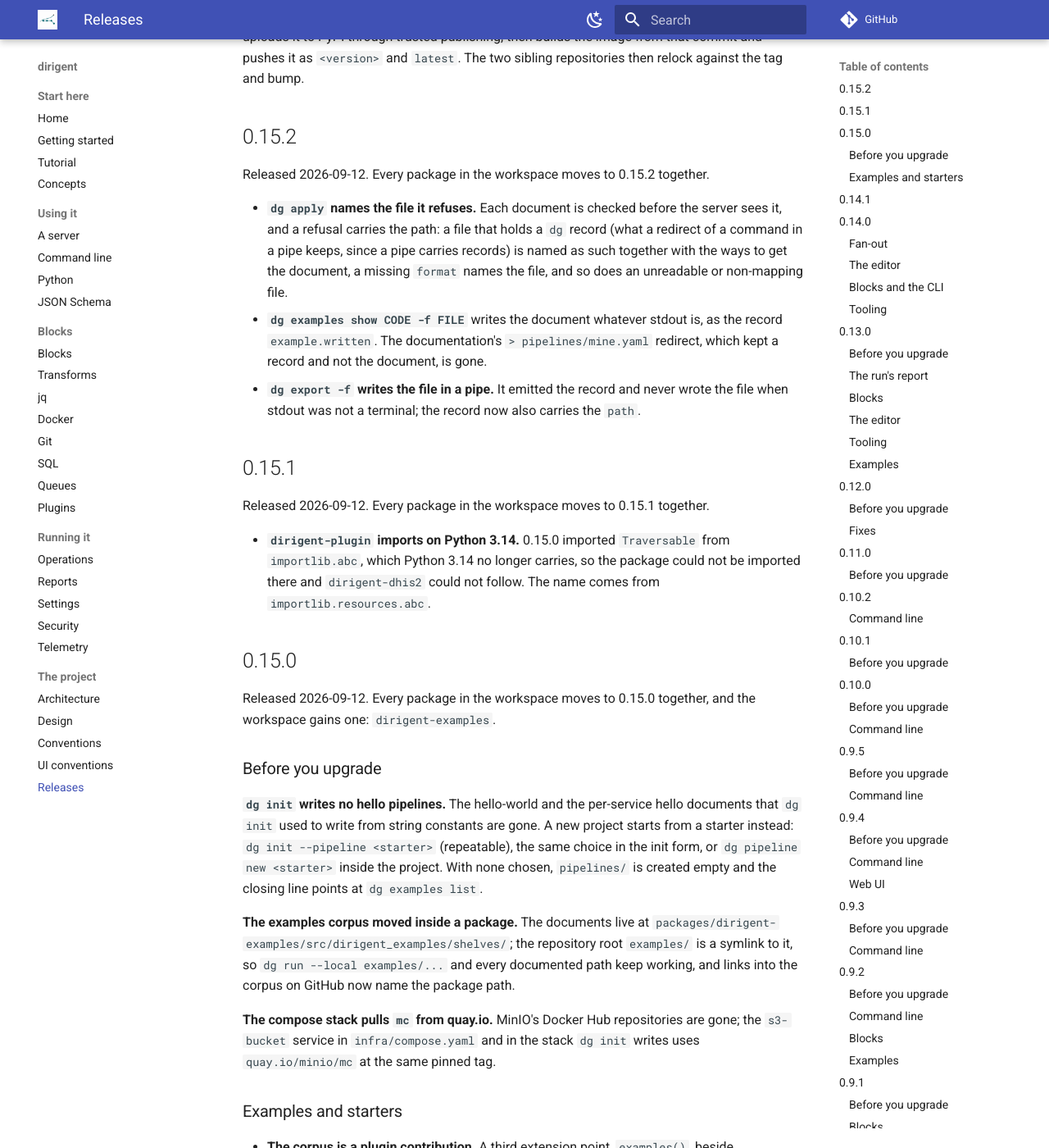
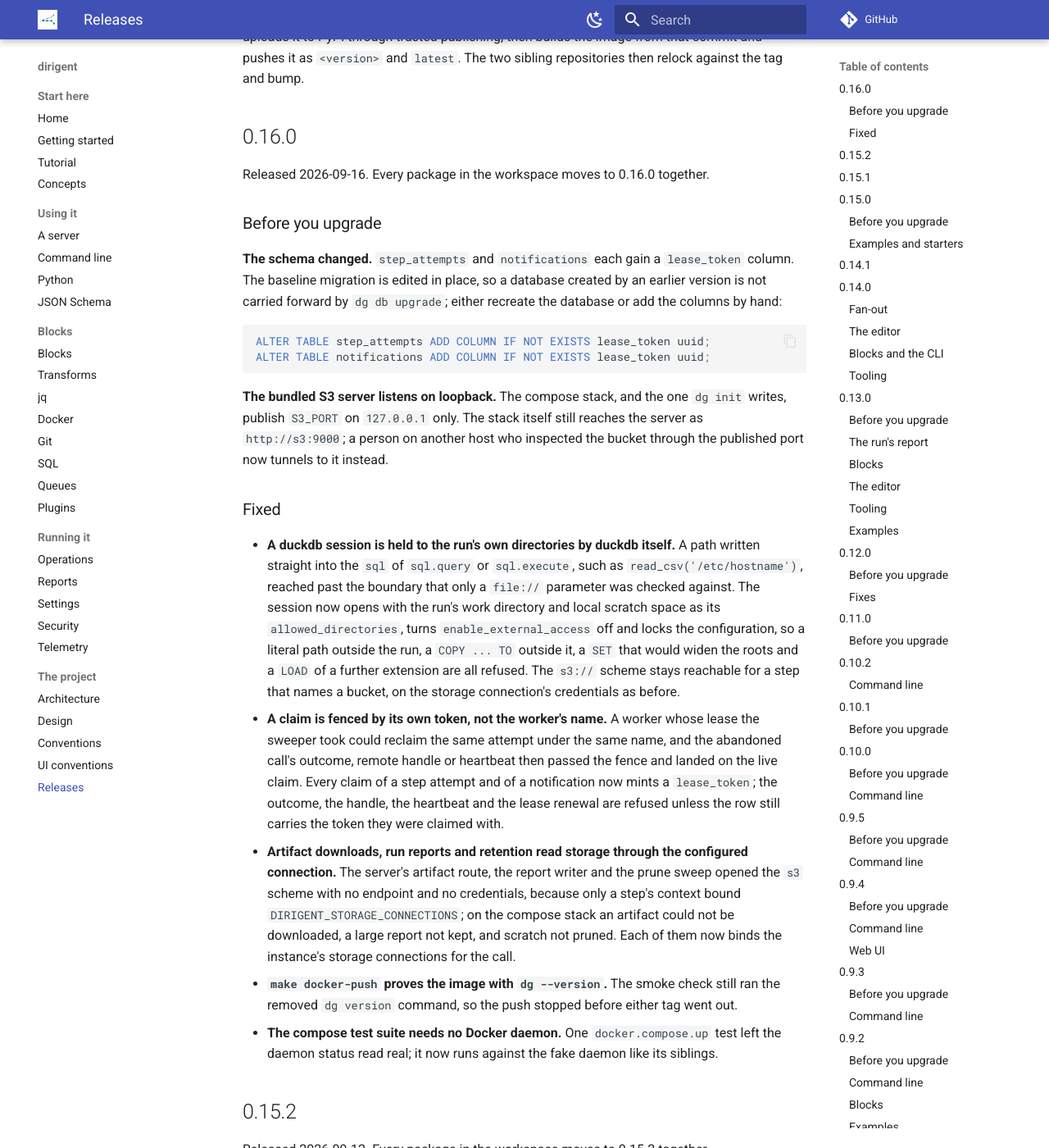
Before and after one commit to winterop-com/dirigent, an MkDocs documentation site: the page built from docs/releases.md, in a window 1280 px wide and 1400 px high, scrolled down 410 px. Shown: the whole window at 82% size. Built offline with MkDocs 1.6.1 and Material for MkDocs 9.7.7, drawn with Linux system fonts in a browser that asks for light colours; comment, search, counter and statistics services are not loaded.

Commit message:
chore: release 0.16.0

````diff
--- a/docs/releases.md
+++ b/docs/releases.md
@@ -14,6 +14,53 @@ with the same notes. The tag is what publishes: `.github/workflows/release.yaml`
 package and uploads it to PyPI through trusted publishing, then builds the image from that
 commit and pushes it as `<version>` and `latest`. The two sibling repositories then relock
 against the tag and bump.
+
+## 0.16.0
+
+Released 2026-09-16. Every package in the workspace moves to 0.16.0 together.
+
+### Before you upgrade
+
+**The schema changed.** `step_attempts` and `notifications` each gain a `lease_token` column.
+The baseline migration is edited in place, so a database created by an earlier version is not
+carried forward by `dg db upgrade`; either recreate the database or add the columns by hand:
+
+```sql
+ALTER TABLE step_attempts ADD COLUMN IF NOT EXISTS lease_token uuid;
+ALTER TABLE notifications ADD COLUMN IF NOT EXISTS lease_token uuid;
+```
+
+**The bundled S3 server listens on loopback.** The compose stack, and the one `dg init`
+writes, publish `S3_PORT` on `127.0.0.1` only. The stack itself still reaches the server as
+`http://s3:9000`; a person on another host who inspected the bucket through the published
+port now tunnels to it instead.
+
+### Fixed
+
+- **A duckdb session is held to the run's own directories by duckdb itself.** A path written
+  straight into the `sql` of `sql.query` or `sql.execute`, such as `read_csv('/etc/hostname')`,
+  reached past the boundary that only a `file://` parameter was checked against. The session
+  now opens with the run's work directory and local scratch space as its `allowed_directories`,
+  turns `enable_external_access` off and locks the configuration, so a literal path outside
+  the run, a `COPY ... TO` outside it, a `SET` that would widen the roots and a `LOAD` of a
+  further extension are all refused. The `s3://` scheme stays reachable for a step that names
+  a bucket, on the storage connection's credentials as before.
+- **A claim is fenced by its own token, not the worker's name.** A worker whose lease the
+  sweeper took could reclaim the same attempt under the same name, and the abandoned call's
+  outcome, remote handle or heartbeat then passed the fence and landed on the live claim.
+  Every claim of a step attempt and of a notification now mints a `lease_token`; the outcome,
+  the handle, the heartbeat and the lease renewal are refused unless the row still carries
+  the token they were claimed with.
+- **Artifact downloads, run reports and retention read storage through the configured
+  connection.** The server's artifact route, the report writer and the prune sweep opened the
+  `s3` scheme with no endpoint and no credentials, because only a step's context bound
+  `DIRIGENT_STORAGE_CONNECTIONS`; on the compose stack an artifact could not be downloaded, a
+  large report not kept, and scratch not pruned. Each of them now binds the instance's
+  storage connections for the call.
+- **`make docker-push` proves the image with `dg --version`.** The smoke check still ran the
+  removed `dg version` command, so the push stopped before either tag went out.
+- **The compose test suite needs no Docker daemon.** One `docker.compose.up` test left the
+  daemon status read real; it now runs against the fake daemon like its siblings.
 
 ## 0.15.2
 
````
Also changed, not shown: 14 other files.
